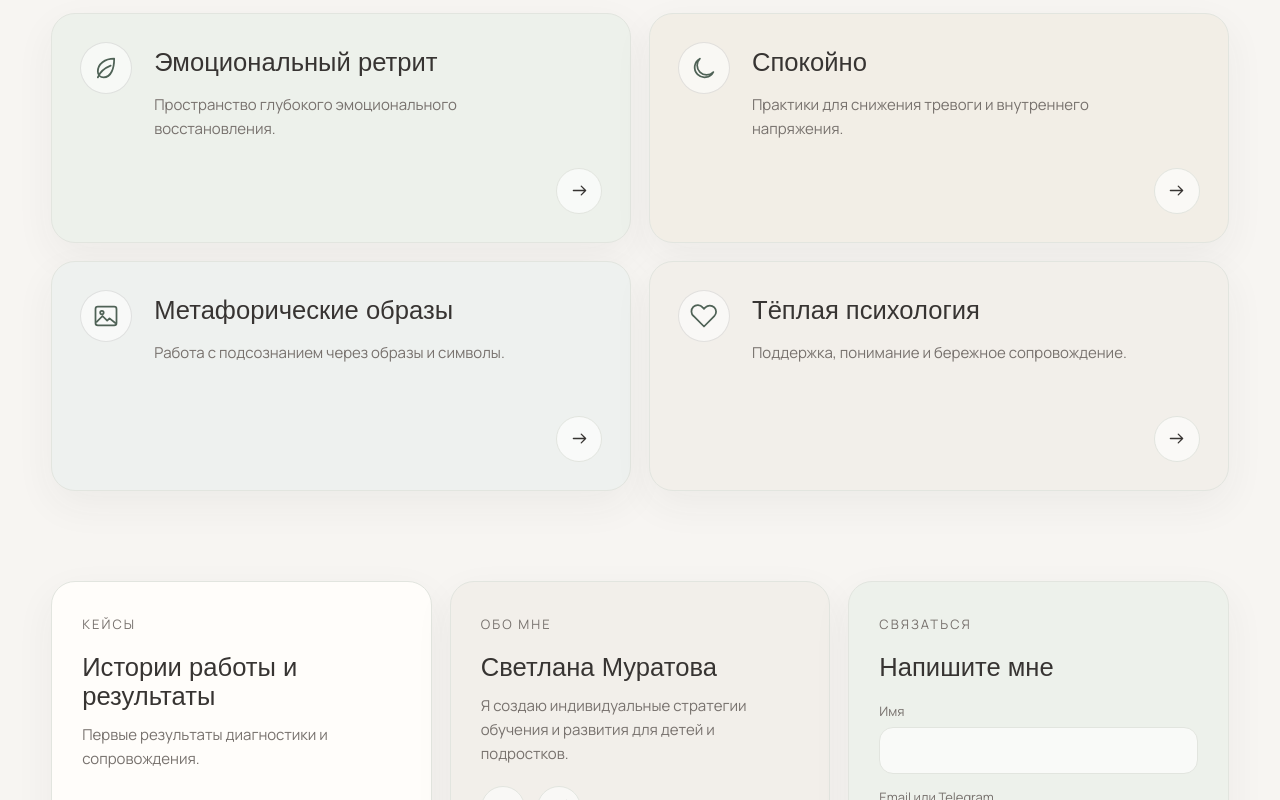
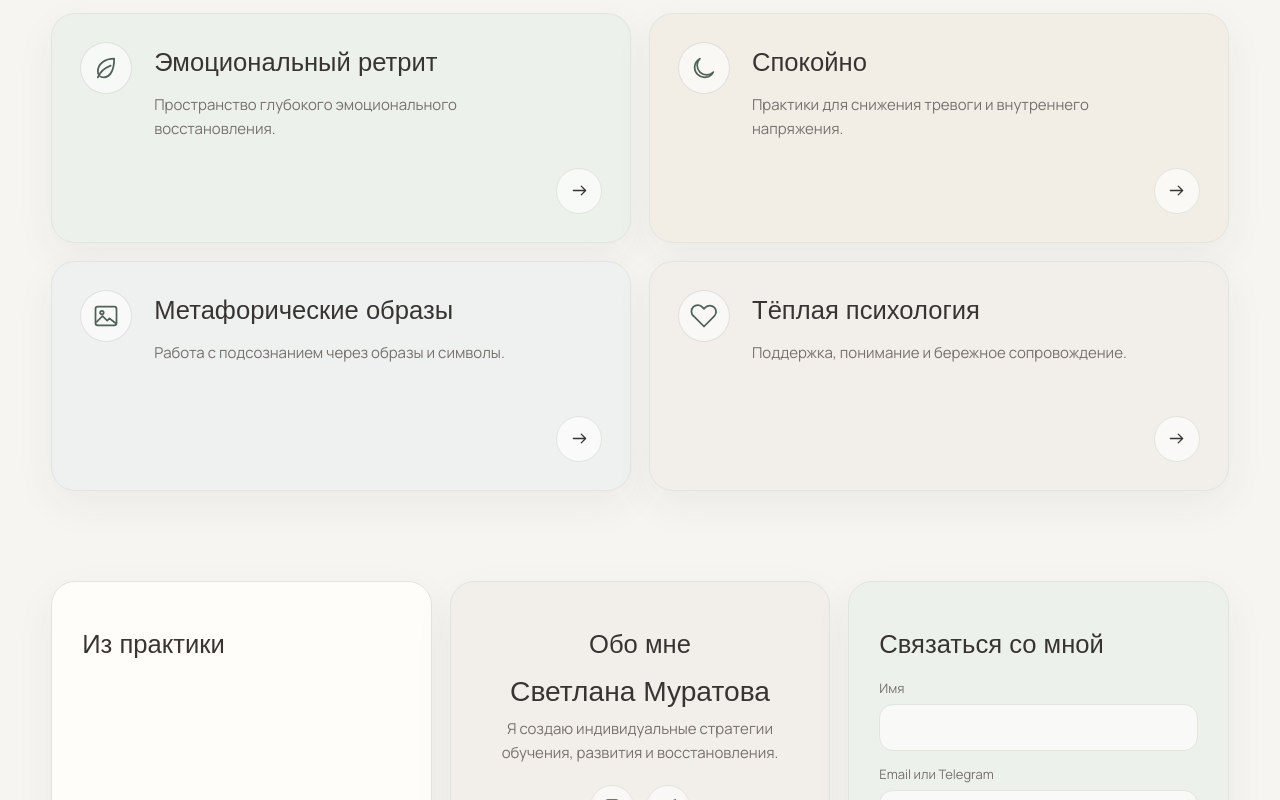
Before and after one commit to snmuratova/muratovalife-site, a Next.js app: page / in a window 1280 px wide. Shown: the part 2000-2800 px from the top of the page. Built offline with nearby package versions, Linux system fonts and the light colour scheme; a web font is replaced by a local one.

Commit message:
Add files via upload

```diff
--- a/src/app/globals.css
+++ b/src/app/globals.css
@@ -136,3 +136,32 @@ h1 { margin: 18px 0 20px; max-width: 880px; font-family: var(--font-heading); fo
   .contact-form input, .contact-form textarea { font-size: 16px; }
   .form-button { width: 100%; }
 }
+
+
+/* v7: refined lower sections */
+.about-content { text-align: center; }
+.about-name {
+  margin: 18px 0 10px;
+  font-family: var(--font-heading);
+  font-size: clamp(26px, 2.2vw, 32px);
+  line-height: 1.08;
+  font-weight: 400;
+}
+.about-socials {
+  justify-content: center;
+}
+.form-button {
+  justify-self: center;
+  min-width: 132px;
+}
+.contact-card h2,
+#cases.wide-card h2,
+#about.wide-card > .about-content > h2,
+#about.wide-card .about-content > h2 {
+  font-family: var(--font-heading);
+  font-size: var(--text-card);
+  font-weight: 400;
+}
+@media (max-width: 680px) {
+  .form-button { width: auto; min-width: 132px; }
+}
--- a/src/app/page.jsx
+++ b/src/app/page.jsx
@@ -72,7 +72,7 @@ export default function Home() {
       <header className="site-header">
         <a className="brand" href="#top">MuratovaLife</a>
         <nav className="desktop-nav" aria-label="Основная навигация">
-          <a href="#top">Главная</a><a href="#learning">Обучение и развитие</a><a href="#quality">Качество жизни</a><a href="#cases">Кейсы</a><a href="#about">Обо мне</a><a href="#contacts">Контакты</a>
+          <a href="#top">Главная</a><a href="#learning">Обучение и развитие</a><a href="#quality">Качество жизни</a><a href="#cases">Из практики</a><a href="#about">Обо мне</a><a href="#contacts">Контакты</a>
         </nav>
         <a className="primary-button header-button" href="#contacts">Связаться</a>
         <button className="menu-button" aria-label="Открыть меню"><Icon name="menu" /></button>
@@ -119,12 +119,18 @@ export default function Home() {
       </section>
 
       <section className="section section-shell bottom-grid">
-        <article id="cases" className="wide-card"><div><span className="eyebrow">Кейсы</span><h2>Истории работы и результаты</h2><p>Первые результаты диагностики и сопровождения.</p></div><ArrowButton label="Смотреть кейсы" /></article>
+        <article id="cases" className="wide-card">
+          <div>
+            <h2>Из практики</h2>
+          </div>
+          <ArrowButton label="Открыть раздел «Из практики»" />
+        </article>
+
         <article id="about" className="wide-card powder">
-          <div>
-            <span className="eyebrow">Обо мне</span>
-            <h2>Светлана Муратова</h2>
-            <p>Я создаю индивидуальные стратегии обучения и развития для детей и подростков.</p>
+          <div className="about-content">
+            <h2>Обо мне</h2>
+            <h3 className="about-name">Светлана Муратова</h3>
+            <p>Я создаю индивидуальные стратегии обучения, развития и восстановления.</p>
             <div className="about-socials" aria-label="Социальные сети">
               <a className="social-link" href="https://instagram.com/muratovalife" target="_blank" rel="noopener noreferrer" aria-label="Instagram"><Icon name="instagram" /></a>
               <a className="social-link" href="https://t.me/teplaya_psihologiya" target="_blank" rel="noopener noreferrer" aria-label="Telegram — Тёплая психология"><Icon name="telegram" /></a>
@@ -132,10 +138,10 @@ export default function Home() {
           </div>
           <ArrowButton label="Подробнее обо мне" />
         </article>
+
         <article id="contacts" className="wide-card sage contact-card">
           <div>
-            <span className="eyebrow">Связаться</span>
-            <h2>Напишите мне</h2>
+            <h2>Связаться со мной</h2>
             <form className="contact-form" onSubmit={handleContactSubmit}>
               <label><span>Имя</span><input name="name" type="text" autoComplete="name" /></label>
               <label><span>Email или Telegram</span><input name="contact" type="text" required /></label>
```
Also changed, not shown: 1 other file (tests, documents, lock files or other folders).
